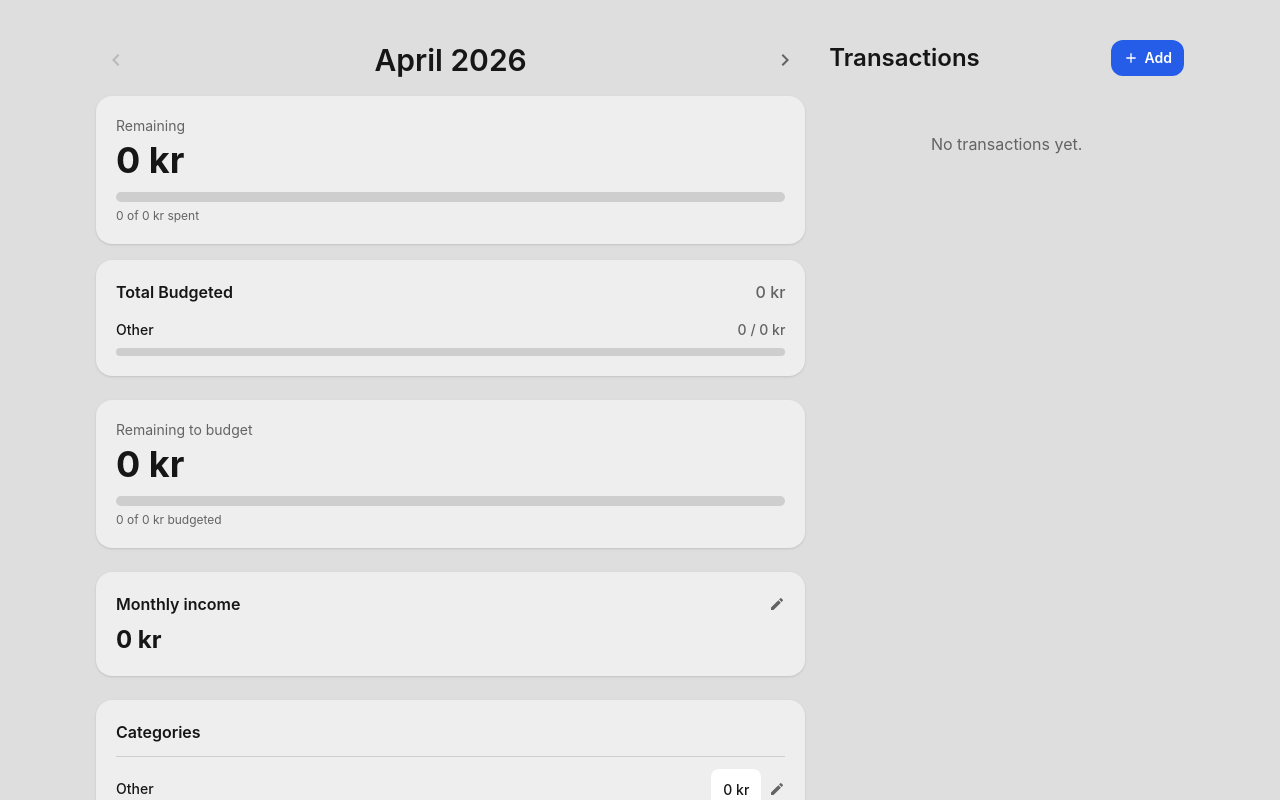
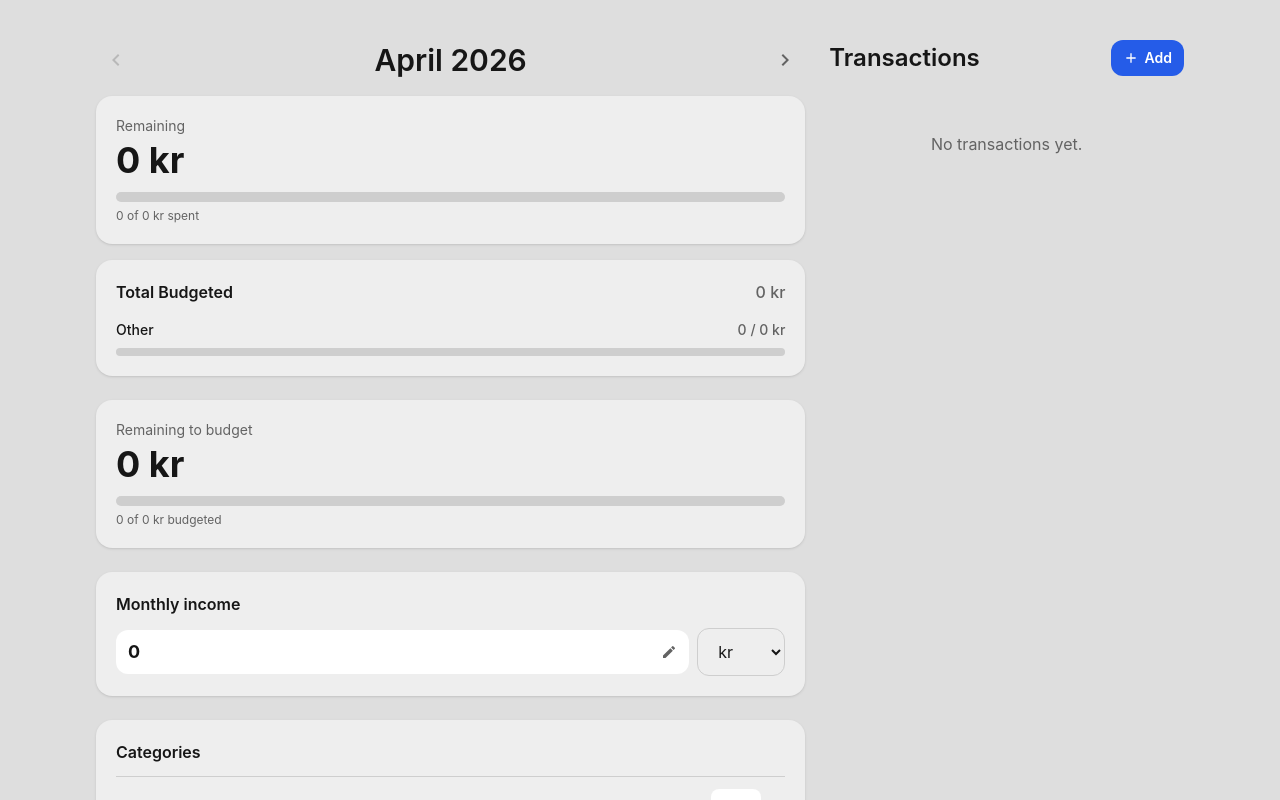
Before and after one commit to Teodor29/slicr-budget-app, a React (Vite) app: page / in a window 1280 px wide. Shown: the top 800 px of the page. Built offline with nearby package versions, Linux system fonts and the light colour scheme.

Commit message:
add currencies

```diff
--- a/src/App.tsx
+++ b/src/App.tsx
@@ -20,7 +20,7 @@ function NewMonthPrompt() {
   if (!pendingNewMonth) return null;
 
   const [year, month] = pendingNewMonth.split("-");
-  const label = new Date(Number(year), Number(month) - 1).toLocaleString("sv", {
+  const label = new Date(Number(year), Number(month) - 1).toLocaleString("en", {
     month: "long",
     year: "numeric",
   });
@@ -29,14 +29,14 @@ function NewMonthPrompt() {
     <div className="fixed inset-0 bg-black/50 flex items-end sm:items-center justify-center z-30 px-4 pb-4 sm:pb-0">
       <div className="bg-surface rounded-card p-6 w-full max-w-sm shadow-xl">
         <p className="text-fg mb-4">
-          {label.charAt(0).toUpperCase() + label.slice(1)} börjar. Din budget kopieras över till den nya månaden.
+          {label} is starting. Your budget will be copied to the new month.
         </p>
         <div className="flex gap-3">
           <button
             onClick={dismissNewMonth}
             className="flex-1 py-2.5 rounded-input border border-border text-fg-muted font-medium active:bg-subtle"
           >
-            Avbryt
+            Cancel
           </button>
           <button
             onClick={confirmNewMonth}
--- a/src/components/AddCategoryModal.tsx
+++ b/src/components/AddCategoryModal.tsx
@@ -7,7 +7,7 @@ interface Props {
 }
 
 export default function AddCategoryModal({ onClose }: Props) {
-  const { addCategory } = useBudget();
+  const { addCategory, currency } = useBudget();
   const [name, setName] = useState("");
   const [budget, setBudget] = useState("");
   const [error, setError] = useState("");
@@ -36,7 +36,7 @@ export default function AddCategoryModal({ onClose }: Props) {
           />
         </div>
         <div>
-          <label className="label">Monthly budget (kr) *</label>
+          <label className="label">Monthly budget ({currency}) *</label>
           <input
             type="number"
             inputMode="decimal"
--- a/src/components/AddTransactionModal.tsx
+++ b/src/components/AddTransactionModal.tsx
@@ -14,7 +14,7 @@ function todayStr() {
 }
 
 export default function AddTransactionModal({ onClose, editTransaction, onDelete }: Props) {
-  const { data, viewedMonth, addTransaction, updateTransaction, addCategory } = useBudget();
+  const { data, viewedMonth, addTransaction, updateTransaction, addCategory, currency } = useBudget();
   const categories = data.months[viewedMonth]?.categories ?? [];
 
   const [amount, setAmount] = useState(editTransaction ? String(editTransaction.amount) : "");
@@ -53,7 +53,7 @@ export default function AddTransactionModal({ onClose, editTransaction, onDelete
     <Modal title={editTransaction ? "Edit expense" : "Add expense"} onClose={onClose}>
       <div className="flex flex-col gap-4">
         <div>
-          <label className="label">Amount (kr) *</label>
+          <label className="label">Amount ({currency}) *</label>
           <input
             type="number"
             inputMode="decimal"
--- a/src/components/EditCategoryModal.tsx
+++ b/src/components/EditCategoryModal.tsx
@@ -1,6 +1,7 @@
 import { useState } from "react";
 import type { Category } from "../types";
 import Modal from "./Modal";
+import { useBudget } from "../context/BudgetContext";
 
 interface Props {
   category: Category;
@@ -19,6 +20,7 @@ export default function EditCategoryModal({
   canDelete,
   focusField,
 }: Props) {
+  const { currency } = useBudget();
   const [name, setName] = useState(category.name);
   const [budget, setBudget] = useState(String(category.budget));
   const [error, setError] = useState("");
@@ -46,7 +48,7 @@ export default function EditCategoryModal({
           />
         </div>
         <div>
-          <label className="label">Monthly budget (kr) *</label>
+          <label className="label">Monthly budget ({currency}) *</label>
           <input
             type="number"
             inputMode="decimal"
--- a/src/components/EditIncomeModal.tsx
+++ b/src/components/EditIncomeModal.tsx
@@ -1,5 +1,6 @@
 import { useState } from "react";
 import Modal from "./Modal";
+import { useBudget } from "../context/BudgetContext";
 
 interface Props {
   income: number;
@@ -8,6 +9,7 @@ interface Props {
 }
 
 export default function EditIncomeModal({ income, onClose, onSave }: Props) {
+  const { currency } = useBudget();
   const [incomeInput, setIncomeInput] = useState(String(income));
   const [error, setError] = useState("");
 
@@ -25,7 +27,7 @@ export default function EditIncomeModal({ income, onClose, onSave }: Props) {
     <Modal title="Edit monthly income" onClose={onClose}>
       <div className="flex flex-col gap-4">
         <div>
-          <label className="label">Monthly income (kr) *</label>
+          <label className="label">Monthly income ({currency}) *</label>
           <input
             type="number"
             inputMode="decimal"
--- a/src/components/Overview.tsx
+++ b/src/components/Overview.tsx
@@ -26,7 +26,7 @@ function spentForCategory(
 }
 
 export default function Overview() {
-  const { data, viewedMonth, setViewedMonth, promptMonth } = useBudget();
+  const { data, viewedMonth, setViewedMonth, promptMonth, currency } = useBudget();
 
   const monthKeys = Object.keys(data.months).sort();
   const idx = monthKeys.indexOf(viewedMonth);
@@ -75,7 +75,7 @@ export default function Overview() {
       <div className="card">
         <p className="text-sm text-fg-muted mb-1">Remaining</p>
         <p className={`text-4xl font-bold mb-3 ${overBudget ? "text-danger" : "text-fg"}`}>
-          {fmt(remaining)} kr
+          {fmt(remaining)} {currency}
         </p>
         <div className="w-full bg-border rounded-full h-2.5 overflow-hidden">
           <div
@@ -84,7 +84,7 @@ export default function Overview() {
           />
         </div>
         <p className="text-xs text-fg-muted mt-1.5">
-          {fmt(totalSpent)} of {fmt(income)} kr spent
+          {fmt(totalSpent)} of {fmt(income)} {currency} spent
         </p>
       </div>
 
@@ -92,7 +92,7 @@ export default function Overview() {
         <div className="card">
           <div className="flex justify-between items-center mb-4">
             <h3 className="text-base font-semibold text-fg">Total Budgeted</h3>
-            <span className="font-medium text-fg-muted">{fmt(totalBudgeted)} kr</span>
+            <span className="font-medium text-fg-muted">{fmt(totalBudgeted)} {currency}</span>
           </div>
           <div className="flex flex-col gap-4">
             {month.categories.map((cat) => {
@@ -104,7 +104,7 @@ export default function Overview() {
                   <div className="flex justify-between items-center mb-2">
                     <span className="text-sm font-medium text-fg">{cat.name}</span>
                     <span className={`text-sm font-medium ${over ? "text-danger" : "text-fg-muted"}`}>
-                      {fmt(spent)} / {fmt(cat.budget)} kr
+                      {fmt(spent)} / {fmt(cat.budget)} {currency}
                     </span>
                   </div>
                   <div className="w-full bg-border rounded-full h-2 overflow-hidden">
--- a/src/components/Plan.tsx
+++ b/src/components/Plan.tsx
@@ -8,7 +8,7 @@ import { MdEdit } from "react-icons/md";
 import { fmt } from "../lib/format";
 
 export default function Plan() {
-  const { data, setIncome, updateCategory, deleteCategory } = useBudget();
+  const { data, setIncome, updateCategory, deleteCategory, currency, setCurrency } = useBudget();
   const template = data.template;
 
   const [incomeEditing, setIncomeEditing] = useState(false);
@@ -27,7 +27,7 @@ export default function Plan() {
       <div className="card">
         <p className="text-sm text-fg-muted mb-1">Remaining to budget</p>
         <p className={`text-4xl font-bold mb-3 ${overBudget ? "text-danger" : "text-fg"}`}>
-          {fmt(remainingToBudget)} kr
+          {fmt(remainingToBudget)} {currency}
         </p>
         <div className="w-full bg-border rounded-full h-2.5 overflow-hidden">
           <div
@@ -36,21 +36,32 @@ export default function Plan() {
           />
         </div>
         <p className="text-xs text-fg-muted mt-1.5">
-          {fmt(totalBudgeted)} of {fmt(template.income)} kr budgeted
+          {fmt(totalBudgeted)} of {fmt(template.income)} {currency} budgeted
         </p>
       </div>
 
-      <div
-        className="flex card cursor-pointer"
-        onClick={() => setIncomeEditing(true)}
-      >
-        <div className="flex-1">
-          <h3 className="text-base font-semibold text-fg mb-2">Monthly income</h3>
-          <p className="text-2xl font-bold text-fg">
-            {(template.income ?? 0).toLocaleString("en")} kr
-          </p>
+      <div className="card">
+        <h3 className="text-base font-semibold text-fg mb-3">Monthly income</h3>
+        <div className="flex gap-2 items-center">
+          <div
+            className="flex flex-1 items-center justify-between cursor-pointer bg-subtle rounded-input px-3 py-2"
+            onClick={() => setIncomeEditing(true)}
+          >
+            <span className="text-lg font-bold text-fg">
+              {(template.income ?? 0).toLocaleString("en")}
+            </span>
+            <MdEdit className="w-4 h-4 text-fg-muted" />
+          </div>
+          <select
+            value={currency}
+            onChange={(e) => setCurrency(e.target.value)}
+            className="input w-auto"
+          >
+            {["kr", "€", "$", "£", "¥", "CHF", "₹", "R$", "₩", "₺"].map((s) => (
+              <option key={s} value={s}>{s}</option>
+            ))}
+          </select>
         </div>
-        <MdEdit className="w-4 h-4 text-fg-muted mt-1" />
       </div>
 
       <div className="card">
@@ -79,7 +90,7 @@ export default function Plan() {
                 className="px-3 py-2 rounded-lg bg-subtle"
               >
                 <span className="text-sm font-medium text-fg">
-                  {cat.budget.toLocaleString("en")} kr
+                  {cat.budget.toLocaleString("en")} {currency}
                 </span>
               </button>
               <MdEdit className="w-4 h-4 text-fg-muted ml-2" />
--- a/src/components/Transactions.tsx
+++ b/src/components/Transactions.tsx
@@ -5,7 +5,7 @@ import AddTransactionModal from "./AddTransactionModal";
 import { MdEdit, MdAdd, MdRepeat } from "react-icons/md";
 
 export default function Transactions() {
-  const { data, viewedMonth, deleteTransaction } = useBudget();
+  const { data, viewedMonth, deleteTransaction, currency } = useBudget();
   const month = data.months[viewedMonth];
   const [editTx, setEditTx] = useState<Transaction | null>(null);
   const [showAdd, setShowAdd] = useState(false);
@@ -74,7 +74,7 @@ export default function Transactions() {
                       <div className="flex items-center gap-2">
                         {tx.recurring && <MdRepeat className="w-4 h-4 text-fg-muted" />}
                         <span className="text-sm font-medium text-fg">
-                          {tx.amount.toLocaleString("en")} kr
+                          {tx.amount.toLocaleString("en")} {currency}
                         </span>
                         <MdEdit className="w-4 h-4 text-fg-muted" />
                       </div>
--- a/src/context/BudgetContext.tsx
+++ b/src/context/BudgetContext.tsx
@@ -28,6 +28,8 @@ interface BudgetCtx {
   updateCategory: (cat: Category) => void;
   deleteCategory: (id: string) => void;
   setIncome: (amount: number) => void;
+  currency: string;
+  setCurrency: (c: string) => void;
 }
 
 const BudgetContext = createContext<BudgetCtx | null>(null);
@@ -176,6 +178,10 @@ export function BudgetProvider({ children }: { children: ReactNode }) {
     });
   }
 
+  function setCurrency(c: string) {
+    save({ ...data, currency: c });
+  }
+
   return (
     <BudgetContext.Provider
       value={{
@@ -193,6 +199,8 @@ export function BudgetProvider({ children }: { children: ReactNode }) {
         updateCategory,
         deleteCategory,
         setIncome,
+        currency: data.currency,
+        setCurrency,
       }}
     >
       {children}
--- a/src/lib/storage.ts
+++ b/src/lib/storage.ts
@@ -14,6 +14,9 @@ export function loadData(): AppData | null {
     }
     if (data.template?.income === undefined) {
       data.template.income = 0;
+    }
+    if (!data.currency) {
+      data.currency = "kr";
     }
     return data;
   } catch {
@@ -45,5 +48,6 @@ export function createInitialData(): AppData {
       },
     },
     currentMonth,
+    currency: "kr",
   };
 }
--- a/src/types/index.ts
+++ b/src/types/index.ts
@@ -28,4 +28,5 @@ export interface AppData {
   template: Template;
   months: Record<string, Month>;
   currentMonth: string;
+  currency: string;
 }
```
